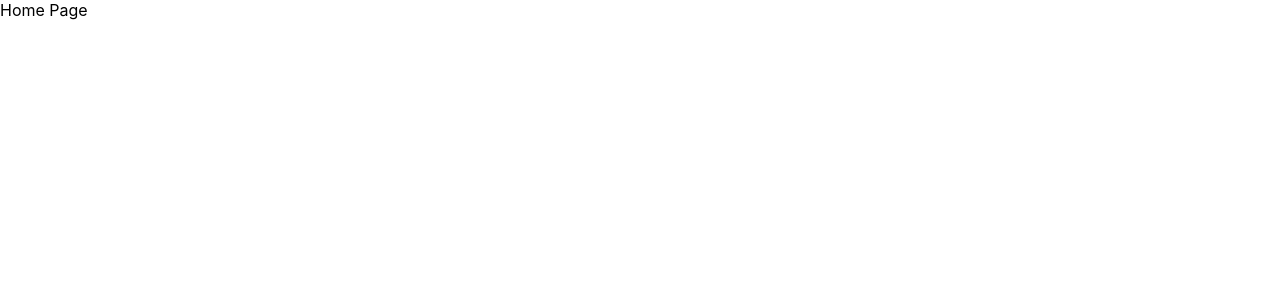
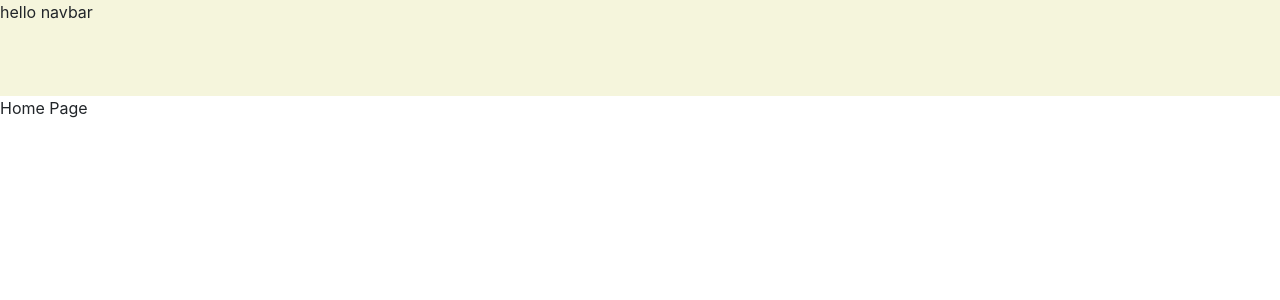
Before and after one commit to umangag07/HotelRoom-Reservation, a React (Create React App) app: page / in a window 1280 px wide. Shown: the top 300 px of the page. Built offline with nearby package versions, Linux system fonts and the light colour scheme.

Commit message:
Added few dependency

```diff
--- a/package.json
+++ b/package.json
@@ -6,7 +6,12 @@
     "@testing-library/jest-dom": "^5.11.6",
     "@testing-library/react": "^11.2.2",
     "@testing-library/user-event": "^12.6.0",
+    "axios": "^0.21.1",
+    "bootstrap": "^4.5.3",
+    "jquery": "^3.5.1",
+    "popper.js": "^1.14.3",
     "react": "^17.0.1",
+    "react-bootstrap": "^1.4.0",
     "react-dom": "^17.0.1",
     "react-icons": "^4.1.0",
     "react-router-dom": "^5.2.0",
--- a/src/App.js
+++ b/src/App.js
@@ -4,9 +4,11 @@ import Home from './pages/Home';
 import Rooms from './pages/Rooms';
 import Single_room from './pages/Single_room';
 import Error from './pages/Error';
+import Navbar from './Components/Navbar';
 function App() {
   return (
     <>
+    <Navbar/>
     <Router>
       <Switch>
       <Route exact path = "/" component = {Home}/>
--- /dev/null
+++ b/src/Components/Navbar.jsx
@@ -0,0 +1,30 @@
+import React, { Component } from "react";
+import styled from "styled-components";
+import 'bootstrap/dist/css/bootstrap.min.css';
+
+const NavbarContainer = styled.div`
+  display: flex;
+  height: 12vh;
+  width: 100%;
+  background-color: beige;
+`;
+
+export class Navbar extends Component {
+  constructor(props) {
+    super(props);
+
+    this.state = {
+      isOpen: false,
+    };
+  }
+
+  render() {
+    return (
+      <div>
+        <NavbarContainer>hello navbar</NavbarContainer>
+      </div>
+    );
+  }
+}
+
+export default Navbar;
--- a/src/index.js
+++ b/src/index.js
@@ -2,6 +2,9 @@ import React from 'react';
 import ReactDOM from 'react-dom';
 import './index.css';
 import App from './App';
+import 'bootstrap/dist/css/bootstrap.min.css';
+import 'bootstrap/dist/js/bootstrap.bundle.min';
+
 
 
 ReactDOM.render(
```
Also changed, not shown: 2 other files (tests, documents, lock files or other folders).
